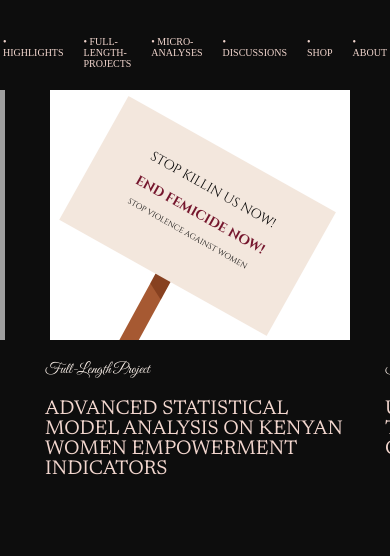
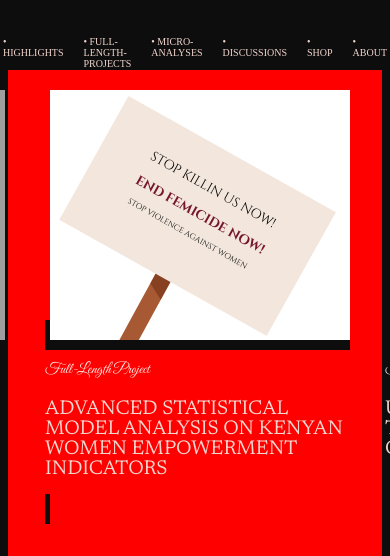
Before and after one commit to Ludiah/Bagaka-Databases, a plain HTML site: page index.html in a window 390 px wide. Shown: the part 222-778 px from the top of the page. Drawn offline with Linux system fonts and the light colour scheme; grey boxes are pictures that could not be loaded; a web font is replaced by a local one.

Commit message:
Remove unnecessary comments and clean up CSS

```diff
--- a/bd.home.css
+++ b/bd.home.css
@@ -65,10 +65,8 @@ ul.topnav li a:hover {
   padding: 10px;
 }
 
-@media (max-width: 480px) {
-  body {
-    background: red;
-  }
+.container {
+  background: red !important;
 }
 
 /* BOXES */
```
